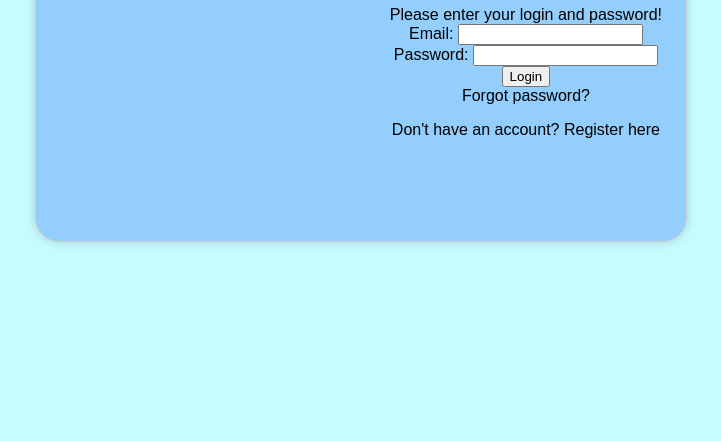
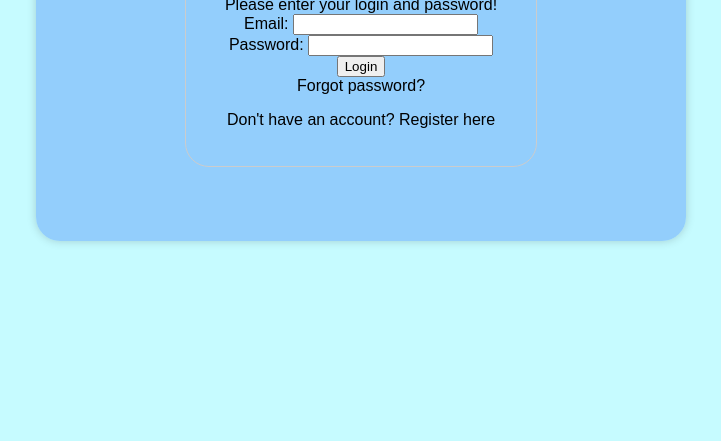
Before and after one commit to Thejan001/WebProject1, a plain HTML site: page login page index.html in a window 1280 px wide. Shown: the part 359-800 px from the top of the page, without its empty margins (279-1000 px from the left). Drawn offline with Linux system fonts and the light colour scheme.

Commit message:
Update login page styles.css

```diff
--- a/login page styles.css
+++ b/login page styles.css
@@ -1,22 +1,16 @@
-body
-{
-    font-family: 'Raleway', sans-serif;
+body {
+  font-family: "Raleway", sans-serif;
   margin: 0;
   padding: 0;
 }
 
-#B-banner
-{
+#B-banner {
   background-color: #c6fbff;
 }
 
-.login-section
-{
+.login-section {
   width: 650px;
   height: 400px;
-    align-items: center;
-    display: flex;
-    justify-content: right;
 
   position: absolute;
   right: 0;
@@ -25,20 +19,26 @@ body
   bottom: 0;
   margin: auto;
 
-    border: 1px solid #ccc;
   border-radius: 24px;
   box-shadow: 0 0 10px rgba(0, 0, 0, 0.185);
   background-color: #86c3fcc9;
 }
 
-.login-image
-{
+.login-image {
   background-image: url(https://i.pinimg.com/564x/6e/b9/0e/6eb90ee6451a22bee98534642cec66c2.jpg);
 }
 
-.login-details
-{
-    padding-right: 24px;
+.login-details {
+  position: absolute;
+  right: 0;
+  left: 0;
+  top: 0;
+  bottom: 0;
+  margin: auto;
+
   text-align: center;
-
+  width: 350px;
+  height: 250px;
+  border: 1px solid #ccc;
+  border-radius: 24px;
 }
```
Lines whose indentation alone changed are shown as unchanged.
